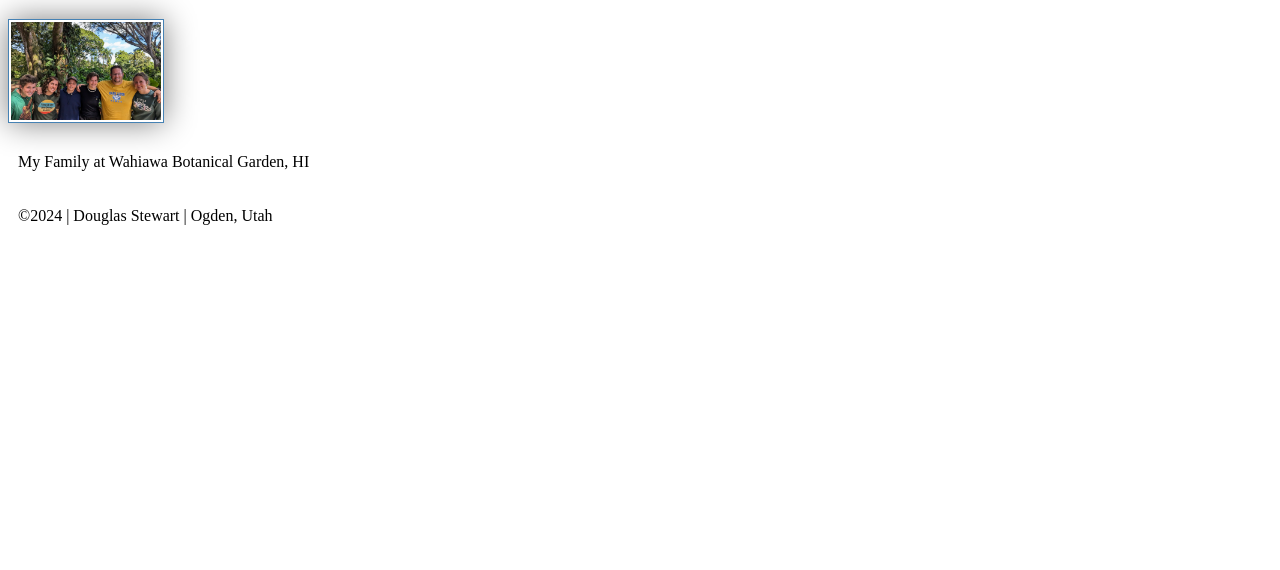
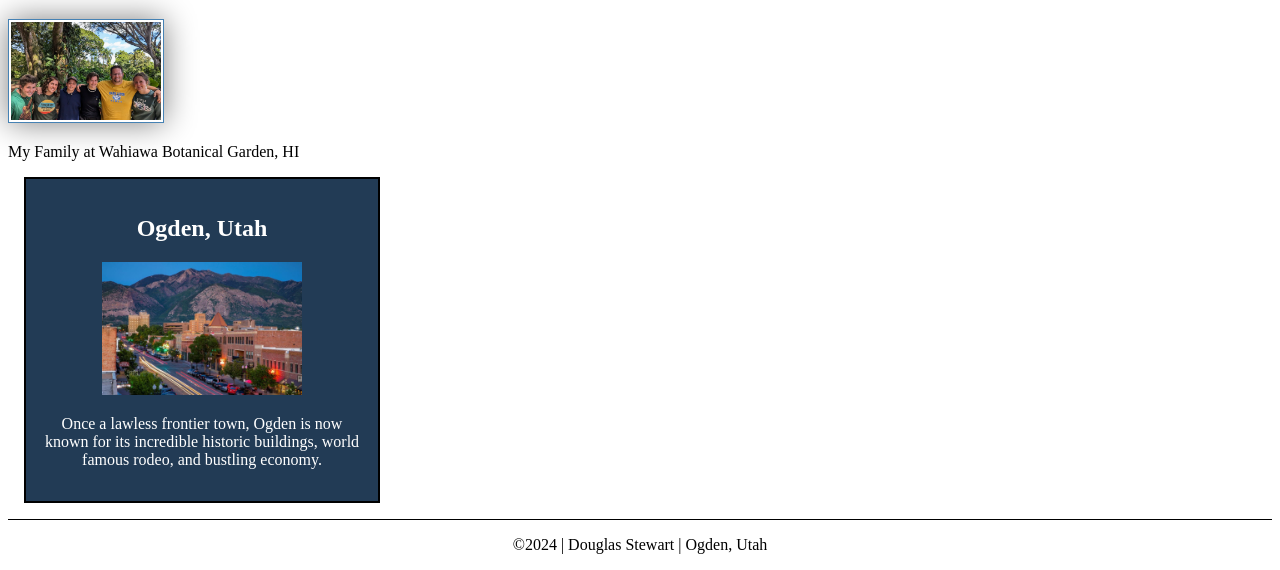
Before and after one commit to Dougmanstew/wdd130, a plain HTML site: page index.html in a window 1280 px wide. Shown: the part 263-833 px from the top of the page. Before the commit the page ends 800 px from the top, so only its background shows below. Drawn offline with Linux system fonts and the light colour scheme.

Commit message:
Homepage Edits

```diff
--- a/Styles/styles.css
+++ b/Styles/styles.css
@@ -13,7 +13,7 @@ h1 {
     color: steelblue;
 }
 
-img {
+main img {
     width: 150px;
     height: auto;
     border: 1px solid steelblue;
@@ -22,5 +22,30 @@ img {
 }
 
 p {
-    padding: 10px;
+    padding: 0px;
 }
+
+main {
+    max-width: 840px;
+}
+
+aside {
+    width: 20rem;
+    margin: 1rem;
+    border: 2px solid black;
+    padding: 1rem;
+    background-color: #223B55;
+    color: white;
+    text-align: center;
+}
+
+aside img {
+    width: 200px;
+    height: auto;
+}
+
+footer {
+    margin-top: 15px;
+    border-top: 1px solid black;
+    text-align: center;
+}
--- a/index.html
+++ b/index.html
@@ -6,6 +6,8 @@
     <meta charset="utf-8">
     <meta name="viewport" content="width=device-width,initial-scale=1.0">
     <title>Douglas Stewart | WDD 130</title>
+    <meta name="description" content="Douglas Stewart, WWD 130 Homepage, HTML">
+    <meta name="author" content="Douglas Stewart">
     <link rel="stylesheet" href="styles/styles.css">
   </head>
   <body>
@@ -18,9 +20,14 @@
     </header>
     <main>
         <h1>Douglas Stewart | WDD 130</h1>
-        <img src="images/profile.webp" alt="Douglas Stewart" width="200">
+        <img src="images/profile.webp" alt="Douglas Stewart">
         <p>My Family at Wahiawa Botanical Garden, HI</p>
     </main>
+    <aside>
+      <h2>Ogden, Utah</h2>
+      <img src="images/ogden.jpg" alt="Downtown Ogden">
+      <p>Once a lawless frontier town, Ogden is now known for its incredible historic buildings, world famous rodeo, and bustling economy.</p>
+    </aside>
     <footer>
         <p>&copy;2024 | Douglas Stewart | Ogden, Utah</p>
     </footer>
```
Also changed, not shown: images/Ogden.jpg (added).
